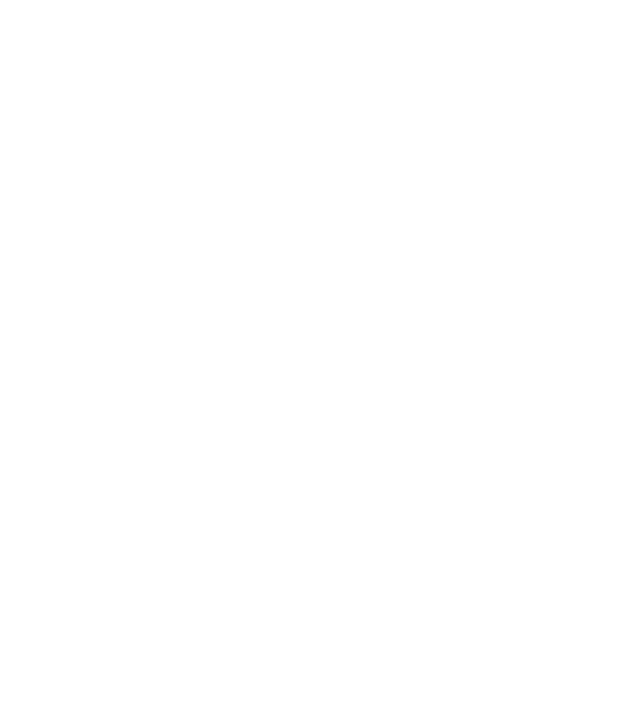
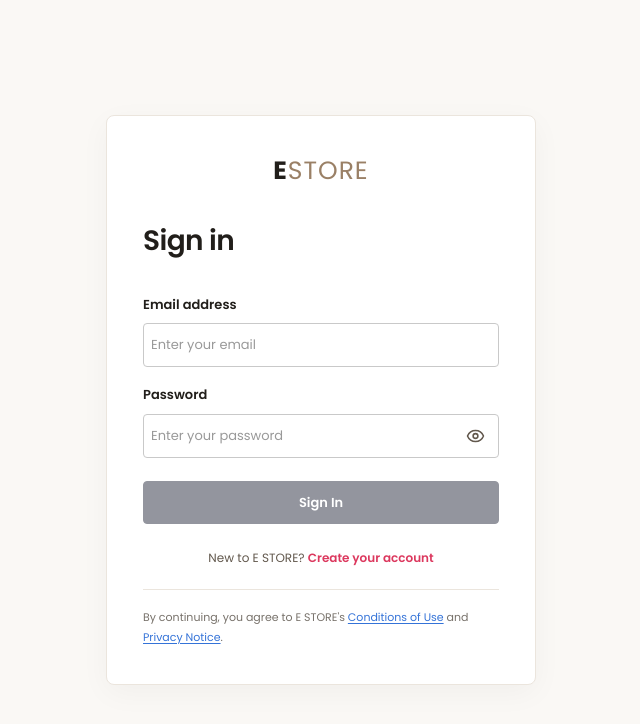
Before and after one commit to kaushaljangir/EStore-fashion, a React (Vite) app: page /login in a window 1280 px wide. Before the commit this address had no page. Shown: the top 724 px of the page, without its empty margins (319-959 px from the left). Built offline with nearby package versions, Linux system fonts and the light colour scheme.

Commit message:
feat: add login page

```diff
--- a/src/App.jsx
+++ b/src/App.jsx
@@ -10,13 +10,19 @@
 import { Toaster } from "react-hot-toast";
 import { CartProvider } from "./context/CartContext";
 import Cart from './pages/Cart'
+import Login from './pages/login'
+import { AuthProvider } from "./context/AuthContext";
 
 const App = () => {
   return (
     <div>
+      <AuthProvider>
+
       <CartProvider>
         <Toaster position="top-right" />
         <Routes>
+          <Route path="/login" element={<Login />} />
+
           <Route element={<Layout />}>
             <Route path="/" element={<Home />} />
             <Route path="/about" element={<About />} />
@@ -28,6 +34,7 @@
           </Route>
         </Routes>
       </CartProvider>
+      </AuthProvider>
     </div>
   )
 }
--- a/src/components/navbar/Navbar.css
+++ b/src/components/navbar/Navbar.css
@@ -89,6 +89,7 @@
 
 .navbar__login {
   padding: 9px 18px;
+  background-color: #fff;
   border: 1px solid #222222;
   border-radius: 4px;
   font-size: 13px;
--- a/src/components/navbar/Navbar.jsx
+++ b/src/components/navbar/Navbar.jsx
@@ -2,10 +2,12 @@
 import { Link } from "react-router-dom";
 import { ShoppingCart } from "lucide-react";
 import { useCart } from "../../context/CartContext";
+import { useAuth } from "../../context/AuthContext";
 import "./Navbar.css";
 
 const Navbar = () => {
   const { cartCount } = useCart();
+  const { user, logout } = useAuth();
 
   return (
     <header className="navbar">
@@ -39,9 +41,19 @@
           )}
         </Link>
 
-        <Link to="/login" className="navbar__login">
-          Login
-        </Link>
+        {user ? (
+          <button
+            type="button"
+            className="navbar__login"
+            onClick={logout}
+          >
+            Logout
+          </button>
+        ) : (
+          <Link to="/login" className="navbar__login">
+            Logout
+          </Link>
+        )}
       </div>
     </header>
   );
--- /dev/null
+++ b/src/context/AuthContext.jsx
@@ -0,0 +1,53 @@
+
+import {
+  createContext,
+  useContext,
+  useState,
+} from "react";
+
+import toast from "react-hot-toast";
+
+const AuthContext = createContext(null);
+
+export const AuthProvider = ({ children }) => {
+  const [user, setUser] = useState(null);
+
+  const login = async ({ email, password }) => {
+    if (!email.trim() || !password) {
+      throw new Error("Please enter your email and password.");
+    }
+
+    // Frontend demo only: accepts any non-empty email/password.
+    // Real credential verification will be added with the backend.
+    const loggedInUser = {
+      name: email.trim().split("@")[0],
+      email: email.trim().toLowerCase(),
+    };
+
+    setUser(loggedInUser);
+
+    // Show success toast
+    toast.success("logged in successfully!");
+    return loggedInUser;
+  };
+
+  const logout = () => {
+    setUser(null);
+  };
+
+  return (
+    <AuthContext.Provider value={{ user, login, logout }}>
+      {children}
+    </AuthContext.Provider>
+  );
+};
+
+export const useAuth = () => {
+  const context = useContext(AuthContext);
+
+  if (!context) {
+    throw new Error("useAuth must be used inside AuthProvider");
+  }
+
+  return context;
+};
--- /dev/null
+++ b/src/pages/Login.css
@@ -0,0 +1,190 @@
+
+.auth-page {
+  min-height: 100vh;
+  display: flex;
+  align-items: center;
+  justify-content: center;
+  padding: 40px 20px;
+  background: #faf8f5;
+  color: #211e1a;
+}
+
+.auth-card {
+  width: 100%;
+  max-width: 430px;
+  padding: 36px;
+  border: 1px solid #ebe5dd;
+  border-radius: 8px;
+  background: #fff;
+  box-shadow: 0 8px 30px rgba(33, 30, 26, 0.04);
+}
+
+.auth-logo {
+  display: block;
+  margin-bottom: 30px;
+  color: #211e1a;
+  font-size: 25px;
+  font-weight: 700;
+  letter-spacing: 1px;
+  text-align: center;
+  text-decoration: none;
+}
+
+.auth-logo span {
+  color: #9a8066;
+  font-weight: 400;
+}
+
+.auth-card h1 {
+  margin: 0 0 24px;
+  font-size: 28px;
+  font-weight: 600;
+  letter-spacing: -0.6px;
+}
+
+.auth-form {
+  display: flex;
+  flex-direction: column;
+  gap: 9px;
+}
+
+.auth-form > label {
+  margin-top: 9px;
+  font-size: 13px;
+  font-weight: 600;
+}
+
+.auth-form input:not([type="checkbox"]) {
+  width: 100%;
+  height: 44px;
+  box-sizing: border-box;
+  border: 1px solid #c9c9c9;
+  border-radius: 4px;
+  outline: none;
+  background: #fff;
+  padding-left: 7px;
+  color: #211e1a;
+  font: inherit;
+  font-size: 13px;
+}
+
+.auth-form input:focus {
+  border-color: #9a8066;
+  box-shadow: 0 0 0 2px rgba(154, 128, 102, 0.12);
+}
+
+.auth-form input::placeholder {
+  color: #999;
+}
+
+.auth-password {
+  position: relative;
+}
+
+.auth-password input {
+  padding-right: 44px !important;
+}
+
+.auth-password-toggle {
+  position: absolute;
+  top: 50%;
+  right: 10px;
+  display: grid;
+  place-items: center;
+  padding: 4px;
+  transform: translateY(-50%);
+  border: none;
+  background: transparent;
+  color: #62584d;
+}
+
+.auth-password-toggle:hover {
+  color: #9a8066;
+}
+
+.auth-submit {
+  width: 100%;
+  min-height: 43px;
+  margin-top: 14px;
+  padding: 11px 14px;
+  border: 1px solid #93959e;
+  border-radius: 4px;
+  background: #93959e;
+  color: #fff;
+  font-size: 13px;
+  font-weight: 600;
+  transition:
+    background 0.2s ease,
+    border-color 0.2s ease;
+}
+
+.auth-submit:hover:not(:disabled) {
+  border-color: #80674f;
+  background: #80674f;
+}
+
+.auth-submit:disabled {
+  cursor: wait;
+  opacity: 0.7;
+}
+
+.auth-error {
+  margin: 5px 0;
+  color: #b42318;
+  font-size: 12px;
+  line-height: 1.5;
+}
+
+.auth-switch {
+  margin: 25px 0 0;
+  color: #62584d;
+  font-size: 12px;
+  text-align: center;
+}
+
+.auth-switch a {
+  color: #dc385e;
+  font-weight: 600;
+  text-decoration: none;
+}
+
+.auth-switch a:hover {
+  text-decoration: underline;
+}
+
+.auth-legal {
+  margin: 22px 0 0;
+  padding-top: 18px;
+  border-top: 1px solid #ebe5dd;
+  color: #77716a;
+  font-size: 11px;
+  line-height: 1.8;
+}
+
+.auth-legal a {
+  color: #3473d8;
+  text-decoration: underline;
+  text-underline-offset: 2px;
+}
+
+.auth-legal a:hover {
+  color: #9a8066;
+}
+
+@media (max-width: 480px) {
+  .auth-page {
+    padding: 24px 16px;
+  }
+
+  .auth-card {
+    padding: 28px 22px;
+  }
+
+  .auth-logo {
+    margin-bottom: 26px;
+  }
+
+  .auth-card h1 {
+    font-size: 25px;
+  }
+}
--- /dev/null
+++ b/src/pages/Login.jsx
@@ -0,0 +1,130 @@
+
+import { useState } from "react";
+import { Link, useNavigate } from "react-router-dom";
+import { Eye, EyeOff } from "lucide-react";
+import { useAuth } from "../context/AuthContext";
+import "./Login.css";
+
+const Login = () => {
+  const { login } = useAuth();
+  const navigate = useNavigate();
+
+  const [form, setForm] = useState({
+    email: "",
+    password: "",
+  });
+
+  const [showPassword, setShowPassword] = useState(false);
+  const [error, setError] = useState("");
+  const [loading, setLoading] = useState(false);
+
+  const handleChange = (event) => {
+    const { name, value } = event.target;
+
+    setForm((previous) => ({
+      ...previous,
+      [name]: value,
+    }));
+  };
+
+  const handleSubmit = async (event) => {
+    event.preventDefault();
+    setError("");
+    setLoading(true);
+
+    try {
+      await login(form);
+      navigate("/");
+    } catch (error) {
+      setError(error.message || "Unable to log in.");
+    } finally {
+      setLoading(false);
+    }
+  };
+
+  return (
+    <main className="auth-page">
+      <section className="auth-card">
+        <Link to="/" className="auth-logo">
+          E<span>STORE</span>
+        </Link>
+
+        <h1>Sign in</h1>
+
+        <form onSubmit={handleSubmit} className="auth-form">
+          <label htmlFor="login-email">Email address</label>
+
+          <input
+            id="login-email"
+            type="email"
+            name="email"
+            autoComplete="email"
+            placeholder="Enter your email"
+            value={form.email}
+            onChange={handleChange}
+            required
+          />
+
+          <label htmlFor="login-password">Password</label>
+
+          <div className="auth-password">
+            <input
+              id="login-password"
+              type={showPassword ? "text" : "password"}
+              name="password"
+              autoComplete="current-password"
+              placeholder="Enter your password"
+              value={form.password}
+              onChange={handleChange}
+              required
+            />
+
+            <button
+              type="button"
+              className="auth-password-toggle"
+              onClick={() =>
+                setShowPassword((previous) => !previous)
+              }
+              aria-label={
+                showPassword ? "Hide password" : "Show password"
+              }
+            >
+              {showPassword ? (
+                <EyeOff size={19} />
+              ) : (
+                <Eye size={19} />
+              )}
+            </button>
+          </div>
+
+          {error && (
+            <p className="auth-error" role="alert">
+              {error}
+            </p>
+          )}
+
+          <button
+            type="submit"
+            className="auth-submit"
+            disabled={loading}
+          >
+            {loading ? "Signing in..." : "Sign In"}
+          </button>
+        </form>
+
+        <p className="auth-switch">
+          New to E STORE?{" "}
+          <Link to="/signup">Create your account</Link>
+        </p>
+
+        <p className="auth-legal">
+          By continuing, you agree to E STORE's{" "}
+          <Link to="/conditions">Conditions of Use</Link> and{" "}
+          <Link to="/privacy">Privacy Notice</Link>.
+        </p>
+      </section>
+    </main>
+  );
+};
+
+export default Login;
```
